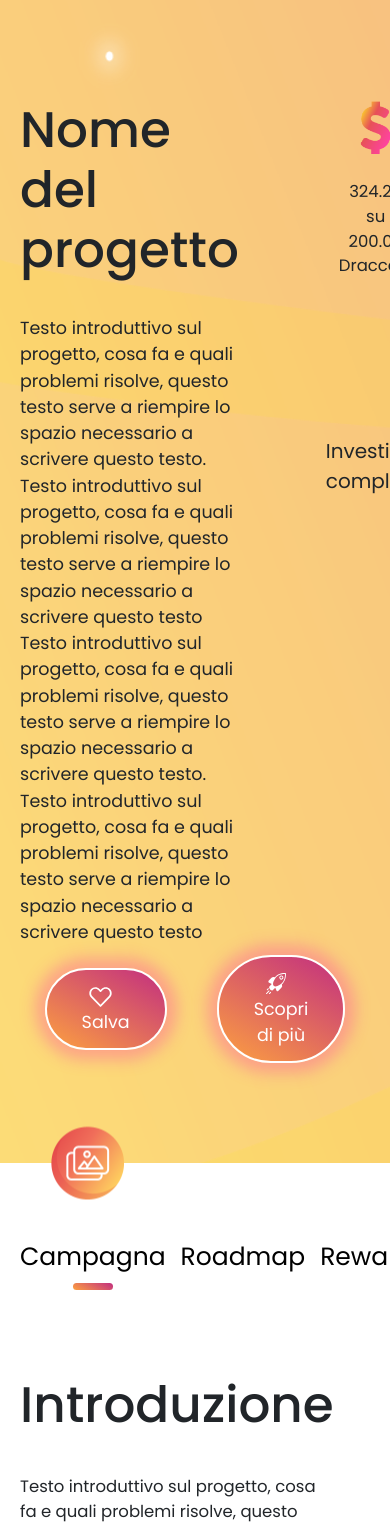
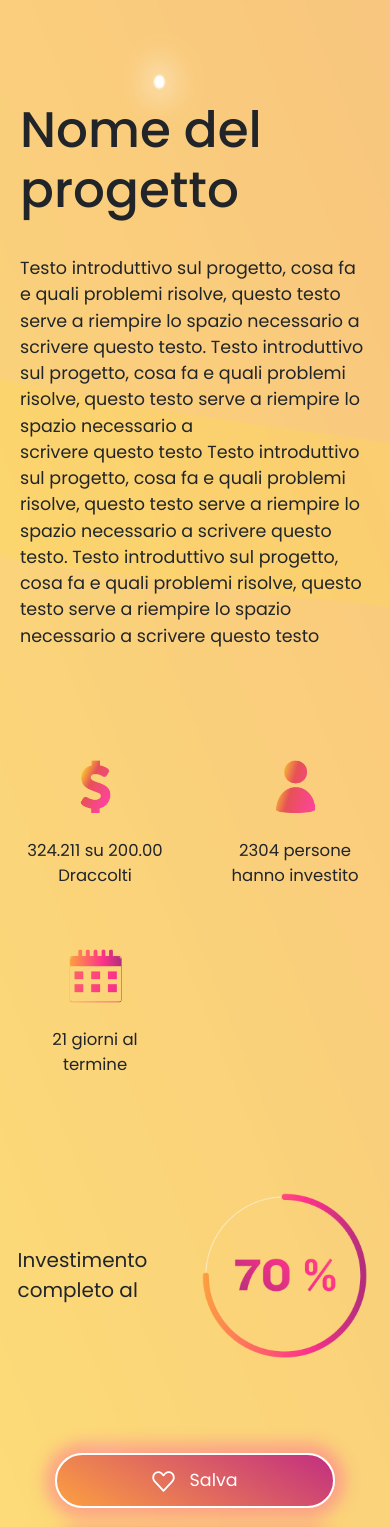
Before and after one commit to saimabbas/dopot, a React (Create React App) app: page / in a window 390 px wide. Shown: the top 1527 px of the page. Built offline with nearby package versions, Linux system fonts and the light colour scheme.

Commit message:
Responsiveness

```diff
--- a/src/styles/paginacard.css
+++ b/src/styles/paginacard.css
@@ -235,3 +235,48 @@
   background-clip: text;
   -webkit-text-fill-color: transparent;
 }
+
+/* Styles for Large Laptops */
+@media screen and (max-width: 1040px) {
+  .pc-btn-box {
+    margin: 6rem 0 0 0;
+  }
+  .pc-hero-grid {
+    grid-gap: 5rem;
+  }
+  .pc-content-grid {
+    grid-gap: 7rem;
+  }
+}
+
+/* Styles for Tablets */
+@media screen and (max-width: 950px) {
+  .pc-hero-grid {
+    grid-gap: 10rem;
+    grid-template-columns: 1fr;
+  }
+  .alb-content a {
+    font-size: 2.15rem;
+  }
+  .pc-content-grid {
+    grid-template-columns: 1fr;
+  }
+}
+
+/* Styles for Mobile Devices */
+@media screen and (max-width: 650px) {
+  .pc-hero-icon-grid {
+    grid-template-columns: 1fr 1fr;
+  }
+  .pc-btn-box {
+    flex-direction: column;
+  }
+  .pc-btn-box button {
+    margin: 3rem 0 0 0;
+    width: 80%;
+  }
+  .alb-content {
+    grid-template-columns: 1fr 1fr;
+    grid-gap: 5rem;
+  }
+}
```
Also changed, not shown: 1 other file (tests, documents, lock files or other folders).
